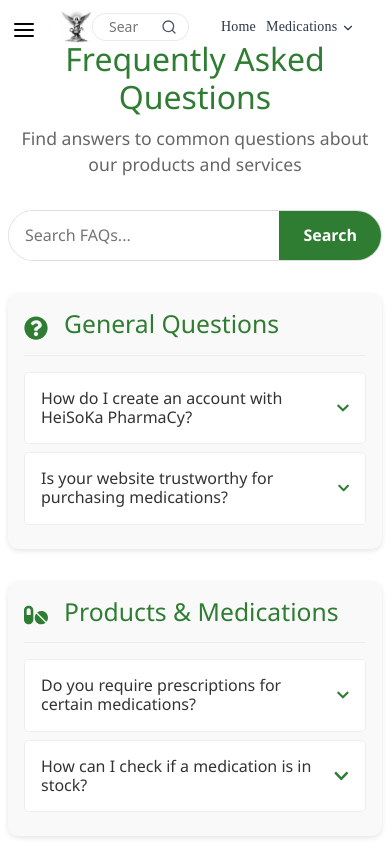
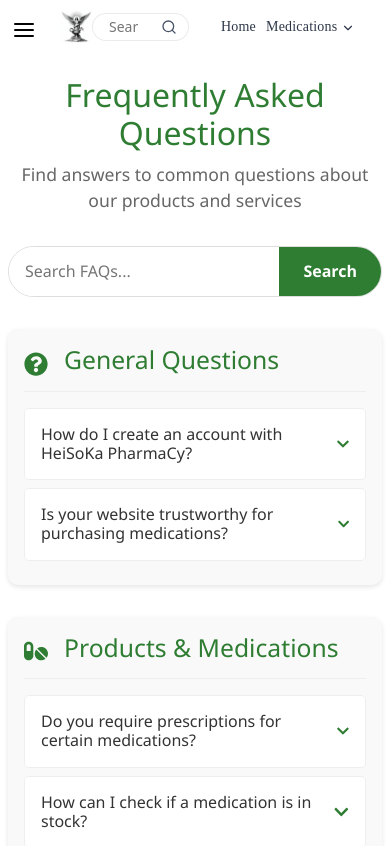
Before and after one commit to hisokaBK/PharmaClick, a React (Create React App) app: page /FAQ in a window 390 px wide. Shown: the top 846 px of the page. Built offline with nearby package versions, Linux system fonts and the light colour scheme.

Commit message:
fix(faq): prevent navbar overlap on mobile and tablet

```diff
--- a/src/css/FAQ.css
+++ b/src/css/FAQ.css
@@ -160,3 +160,15 @@
     font-size: 1rem;
   }
 }
+/* FAQ MOBILE AND TABLET OFFSET:
+   Replace the top margin with the shared navbar height and a single content
+   gap so the fixed header never covers the FAQ heading. */
+@media (max-width: 1024px) {
+  .faq-container {
+    margin-top: 0;
+    padding-top: calc(var(--nav-height) + clamp(16px, 2.5vw, 24px));
+  }
+
+  /* A flexible input leaves room for the existing search button at 320px. */
+  .faq-container .search-faq input { min-width: 0; }
+}
```
